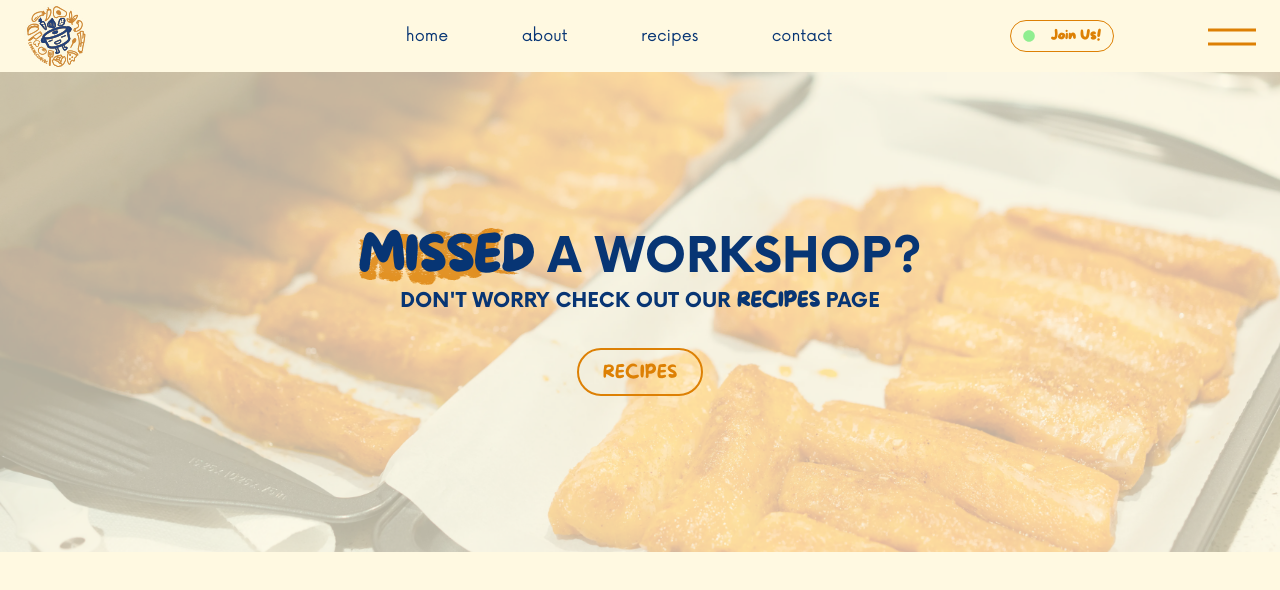
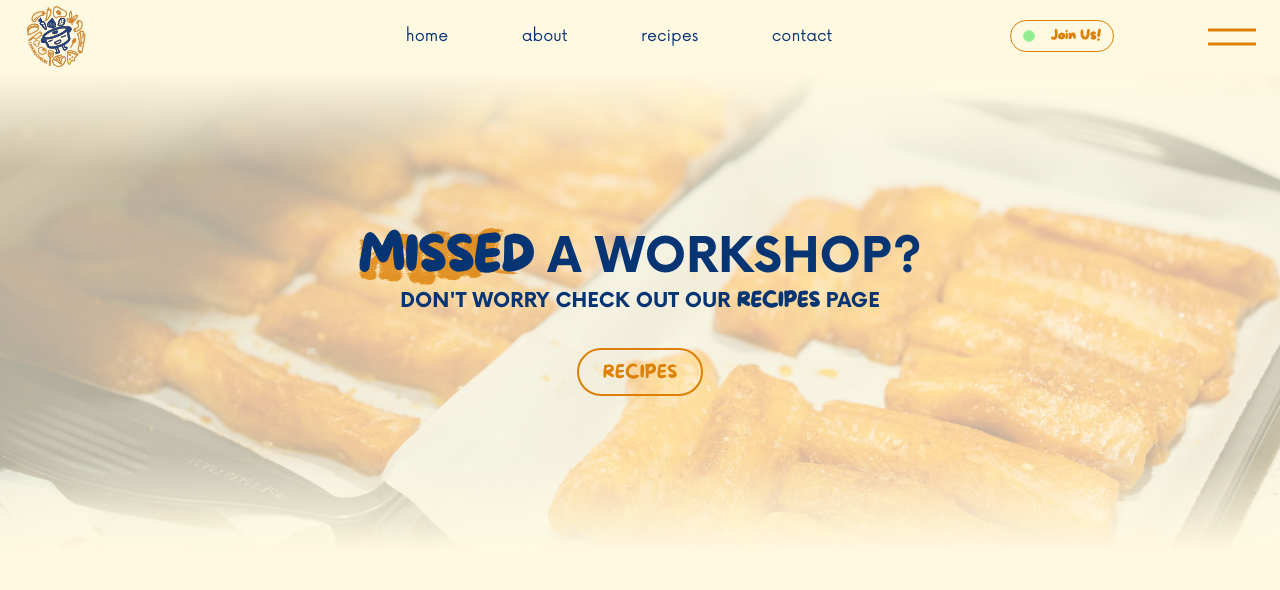
Before and after one commit to ubc-cooking/cooking-club-ubc, a Next.js app: page / in a window 1280 px wide. Shown: the top 590 px of the page. Built offline with nearby package versions, Linux system fonts and the light colour scheme.

Commit message:
feat: add gradient

```diff
--- a/src/components/home/Workshop.tsx
+++ b/src/components/home/Workshop.tsx
@@ -27,10 +27,19 @@ export default function Workshop() {
         left="0"
         width="100%"
         height="100%"
-        // bgGradient="linear(to-t, rgba(255, 249, 225, 1) 2%, rgba(255, 255, 255, 0) 90%)"
-        zIndex="1"
+        bgGradient="linear(to-b, rgba(255, 249, 225, 1) 0%, rgba(255, 255, 255, 0) 20%)"
+        zIndex={1}
       />
-      <Center height={"100%"}>
+      <Box
+        position="absolute"
+        top="0"
+        left="0"
+        width="100%"
+        height="100%"
+        bgGradient="linear(to-t, rgba(255, 249, 225, 1) 0%, rgba(255, 255, 255, 0) 20%)"
+        zIndex={1}
+      />
+      <Center height={"100%"} position={"relative"} zIndex={10}>
         <Box textAlign={"center"}>
           <Heading fontSize={"5xl"}>
             <chakra.span
```
